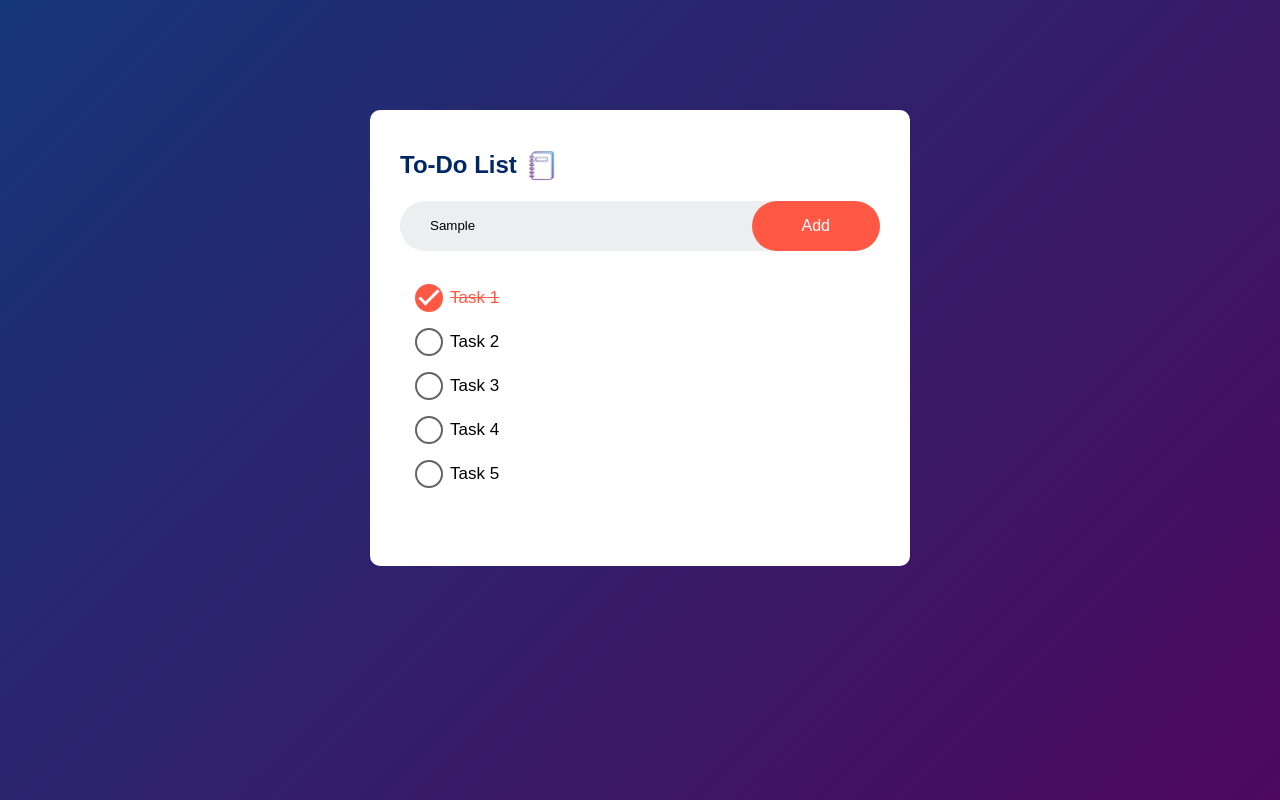
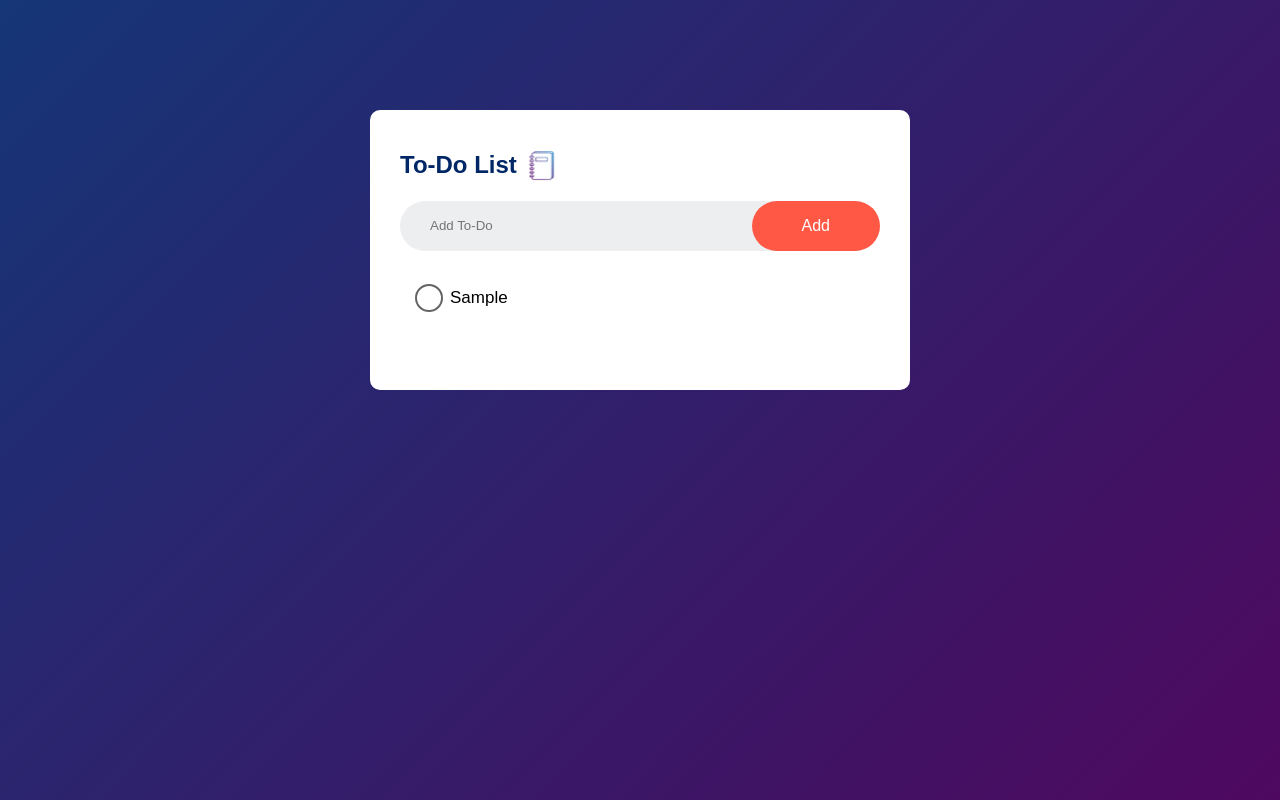
Before and after one commit to rupeshpal49gmail/Practice-With-ToDo-App, a plain HTML site: page index.html in a window 1280 px wide. Both pictures are taken after typing "Sample" into the empty fields and a click on the button "Add". Drawn offline with Linux system fonts and the light colour scheme.

Commit message:
Add script for adding items in the list

```diff
--- a/index.html
+++ b/index.html
@@ -12,16 +12,16 @@
         <h2>To-Do List <img id="img-size" src="./images/todo.png" alt="" /></h2>
         <div class="row">
           <input type="text" id="input-box" placeholder="Add To-Do" />
-          <button>Add</button>
+          <button onclick="addTask()">Add</button>
         </div>
         <ul id="list-container">
-          <li class="checked"><span class="r-check"></span> Task 1</li>
+          <!-- <li class="checked"><span class="r-check"></span> Task 1</li>
           <li>Task 2</li>
-          <li>Task 3</li>
-          <li>Task 4</li>
-          <li>Task 5</li>
+          <li>Task 3</li> -->
         </ul>
       </div>
     </div>
+
+    <script src="main.js"></script>
   </body>
 </html>
--- a/main.js
+++ b/main.js
@@ -0,0 +1,13 @@
+const addTodo = document.getElementById("input-box");
+const addedTodoList = document.getElementById("list-container");
+
+function addTask() {
+  if (addTodo.value === "") {
+    alert("Please add your Todo");
+  } else {
+    let li = document.createElement("li");
+    li.innerHTML = addTodo.value;
+    addedTodoList.appendChild(li);
+  }
+  addTodo.value = "";
+}
--- a/style.css
+++ b/style.css
@@ -110,7 +110,6 @@ ul li.checked {
   text-decoration: line-through;
 }
 ul li.checked::before {
-  /* background-image: url("./images/check.png"); */
   position: absolute;
   background-color: #ff5945;
   border-radius: 50%;
```
